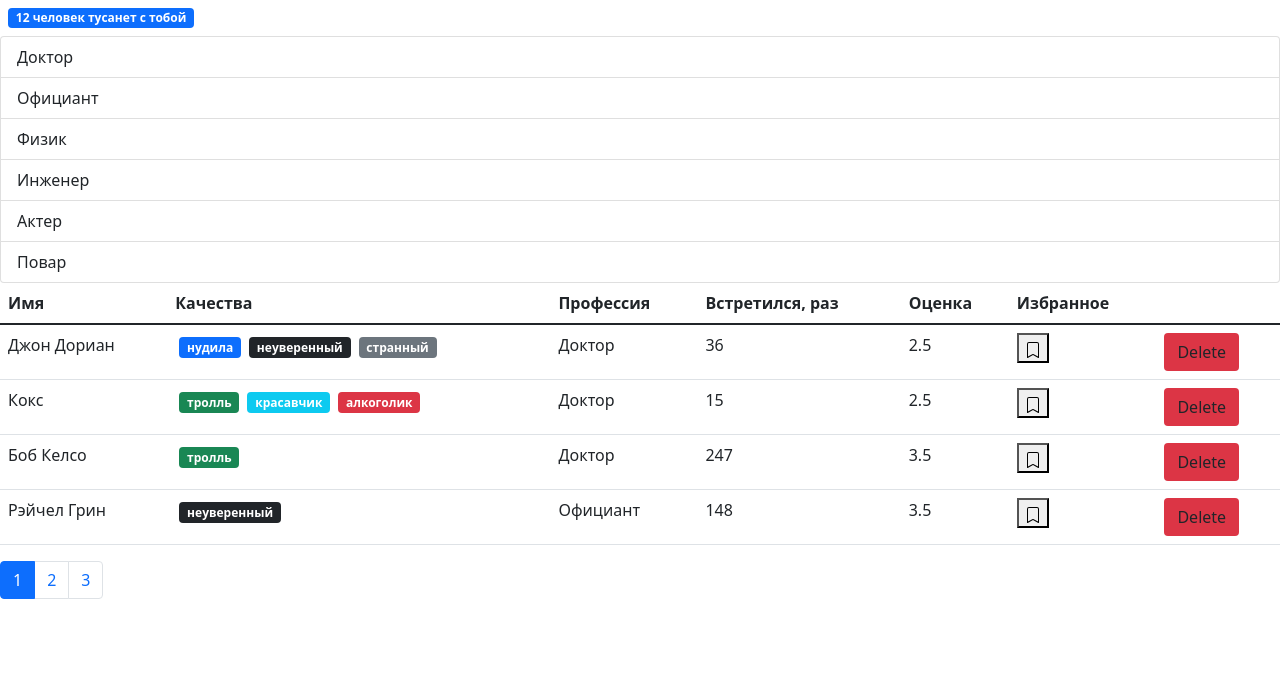
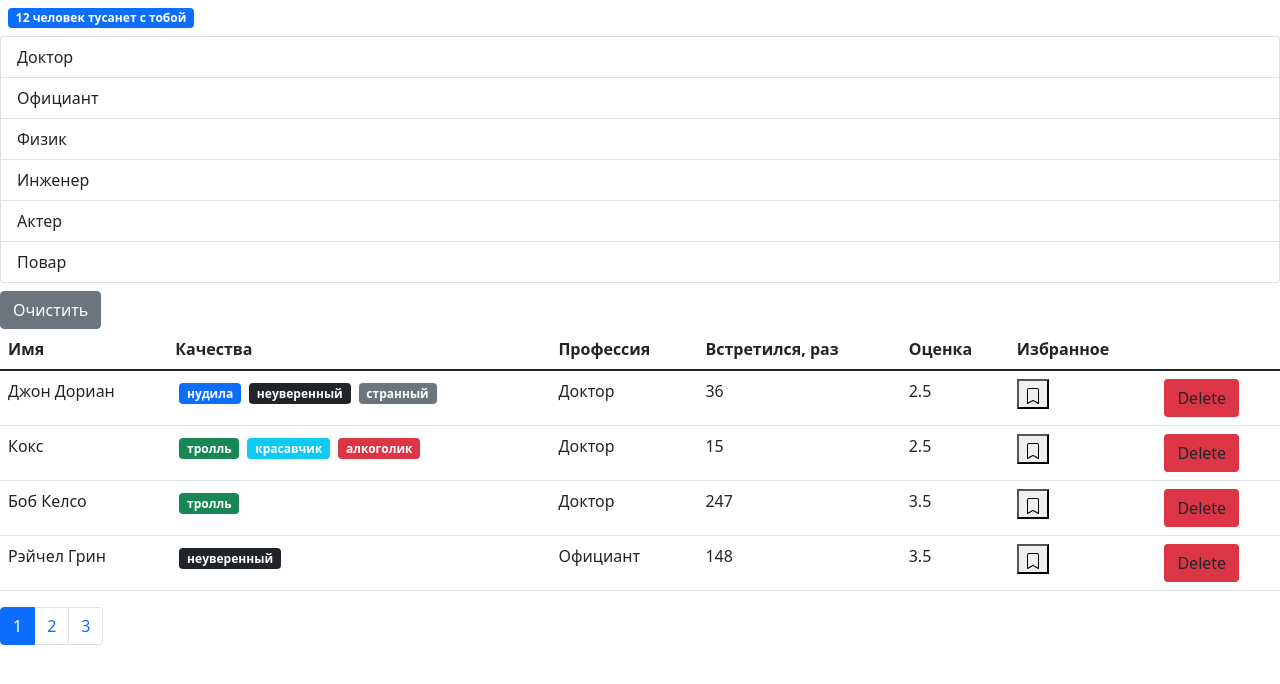
Before and after one commit to Nuyrguyana/users-party-table, a React (Create React App) app: page / in a window 1280 px wide. Shown: the top 684 px of the page. Built offline with nearby package versions, Linux system fonts and the light colour scheme.

Commit message:
add all types

```diff
--- a/src/app/components/users.jsx
+++ b/src/app/components/users.jsx
@@ -14,13 +14,22 @@
     const [selectedProf, setSelectedProf] = useState();
     const pageSize = 4;
     useEffect(() => {
-        api.professions.fetchAll().then((data) => setProfessions(data));
+        api.professions
+            .fetchAll()
+            .then((data) =>
+                setProfessions(
+                    data
+                )
+            );
     }, []);
 
     const handlePageChange = (pageIndex) => {
         setCurrentPage(pageIndex);
     };
-    const filteredUsers = selectedProf ? users.filter((user) => user.profession === selectedProf) : users;
+    const filteredUsers =
+        selectedProf
+            ? users.filter((user) => user.profession === selectedProf)
+            : users;
     const userCrop = paginate(filteredUsers, currentPage, pageSize);
 
     const handleDelete = (id) => {
@@ -69,16 +78,22 @@
     const handleProfessionSelect = item => {
         setSelectedProf(item);
     };
-
+    const clearFilter = () => {
+        setSelectedProf();
+    };
     return (
         <>
             <span className={getBadgeClasses()}>{SearchStatus(users)}</span>
-            {professions && <GroupList
-                selectedItem={selectedProf}
-                items={professions}
-                onItemSelect={handleProfessionSelect}
-            />
-            }
+            {professions && (
+                <>
+                    <GroupList
+                        selectedItem={selectedProf}
+                        items={professions}
+                        onItemSelect={handleProfessionSelect}
+                    />
+                    <button className='btn btn-secondary mt-2' onClick={clearFilter}>Очистить</button>
+                </>
+            )}
             {renderUsersTable()}
             <Pagination
                 itemsCount={count}
```
